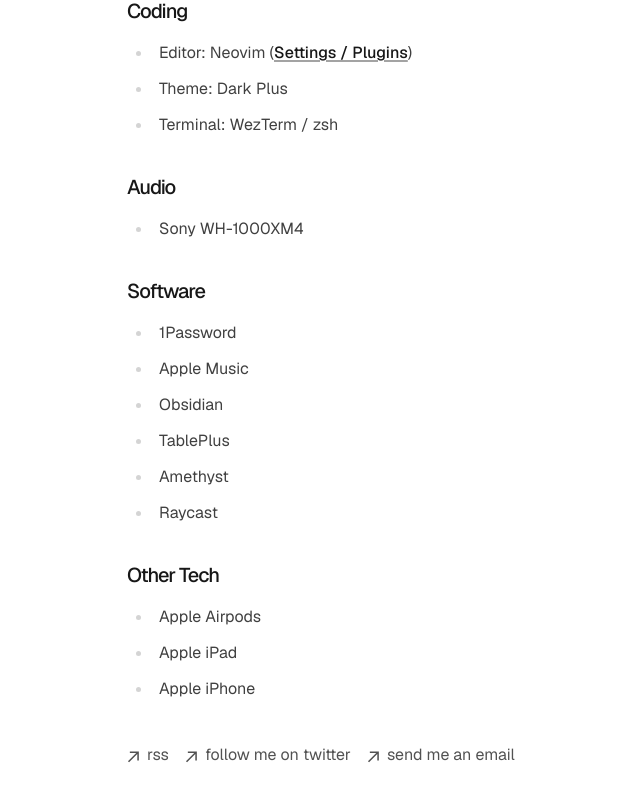
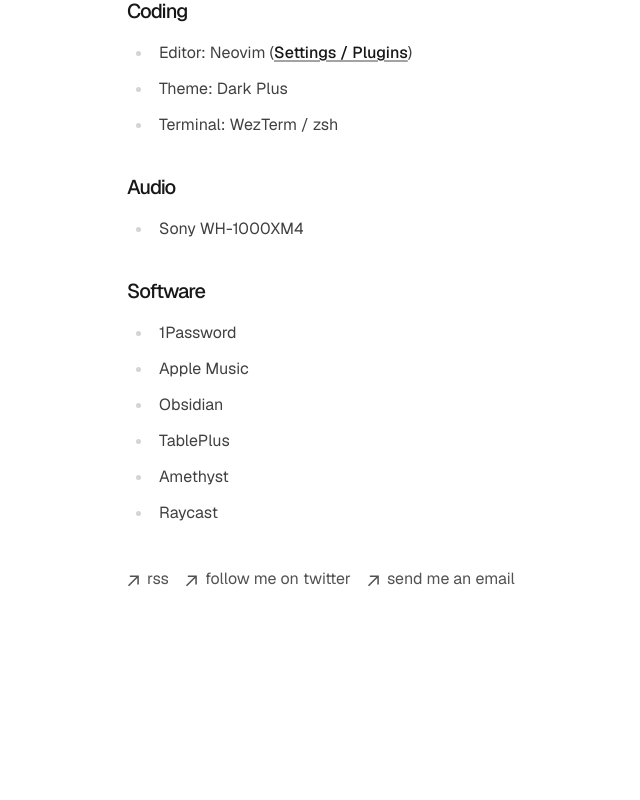
Before and after one commit to jmartinn/portfolio, a Next.js app: page /uses in a window 1280 px wide. Shown: the part 374-1174 px from the top of the page, without its empty margins (215-855 px from the left). Built offline with nearby package versions, Linux system fonts and the light colour scheme.

Commit message:
updated uses

```diff
--- a/app/uses/page.tsx
+++ b/app/uses/page.tsx
@@ -45,12 +45,6 @@ export default function UsesPage() {
           <li>Amethyst</li>
           <li>Raycast</li>
         </ul>
-        <h3 id="other-tech">Other Tech</h3>
-        <ul>
-          <li>Apple Airpods</li>
-          <li>Apple iPad</li>
-          <li>Apple iPhone</li>
-        </ul>
       </div>
     </section>
   );
```
